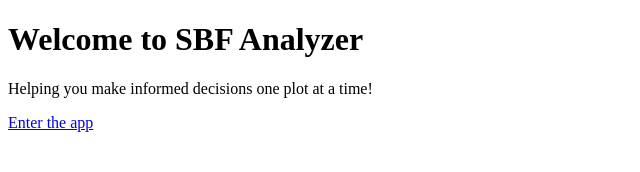
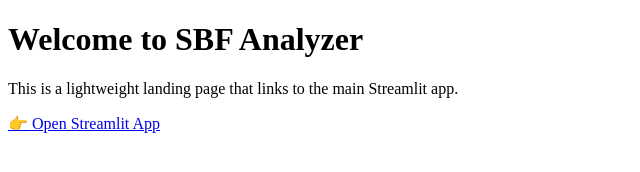
Before and after one commit to ceruleanxx/sbf-app, a plain HTML site: page index.html in a window 1280 px wide. Shown: the whole page, without its empty margins (0-640 px from the left). Drawn offline with Linux system fonts and the light colour scheme.

Commit message:
update index.html

```diff
--- a/index.html
+++ b/index.html
@@ -3,15 +3,23 @@
 <head>
   <meta charset="UTF-8" />
   <title>SBF Analyzer</title>
+
+  <!-- Open Graph tags for social previews -->
   <meta property="og:title" content="SBF Analyzer" />
   <meta property="og:description" content="Helping you make informed decisions one plot at a time!" />
   <meta property="og:image" content="https://github.com/ceruleanxx/sbf-app/raw/master/assets/thumbnail.jpg" />
   <meta property="og:url" content="https://ceruleanxx.github.io/sbf-app/" />
   <meta property="og:type" content="website" />
+
+  <!-- Optional Twitter tags -->
+  <meta name="twitter:card" content="summary_large_image" />
+  <meta name="twitter:title" content="SBF Analyzer" />
+  <meta name="twitter:description" content="Helping you make informed decisions one plot at a time!" />
+  <meta name="twitter:image" content="https://github.com/ceruleanxx/sbf-app/raw/master/assets/thumbnail.jpg" />
 </head>
 <body>
   <h1>Welcome to SBF Analyzer</h1>
-  <p>Helping you make informed decisions one plot at a time!</p>
-  <a href="https://cerulean-sbf-app.streamlit.app/">Enter the app</a>
+  <p>This is a lightweight landing page that links to the main Streamlit app.</p>
+  <a href="https://cerulean-sbf-app.streamlit.app/" target="_blank">👉 Open Streamlit App</a>
 </body>
 </html>
```
